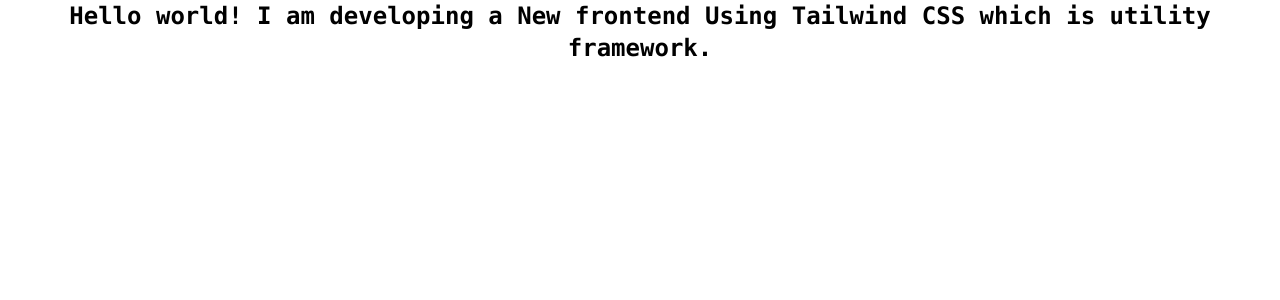
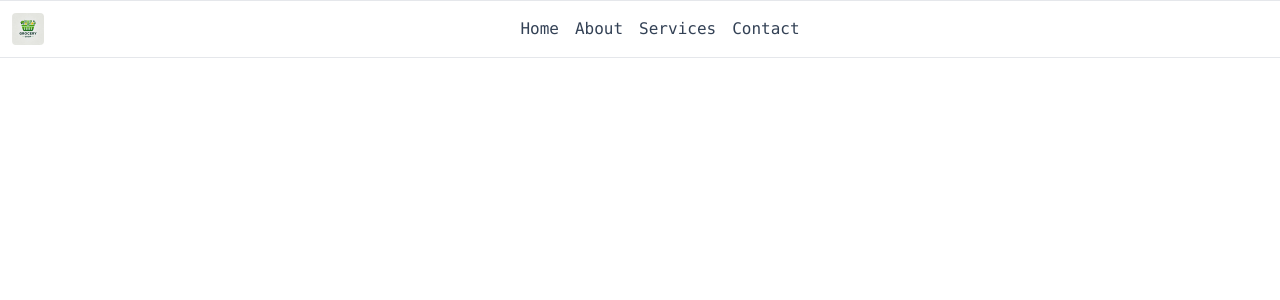
Before and after one commit to CodeWithDipankar/Grocery-Mangement-System, a React (Create React App) app in the folder frontend/: page / in a window 1280 px wide. Shown: the top 300 px of the page. Built offline with nearby package versions, Linux system fonts and the light colour scheme.

Commit message:
few changes in ui

```diff
--- a/frontend/package.json
+++ b/frontend/package.json
@@ -8,6 +8,7 @@
     "@testing-library/user-event": "^13.5.0",
     "react": "^18.3.1",
     "react-dom": "^18.3.1",
+    "react-router-dom": "^6.27.0",
     "react-scripts": "5.0.1",
     "web-vitals": "^2.1.4"
   },
--- a/frontend/src/App.jsx
+++ b/frontend/src/App.jsx
@@ -1,9 +1,23 @@
+// App.jsx
+import { BrowserRouter as Router, Routes, Route } from "react-router-dom";
+import Navbar from "./Navbar";
+// import Home from "./pages/Home";
+// import About from "./pages/About";
+// import Login from "./pages/Login";
+// import Contact from "./pages/Contact";
 
-export default function App() {
-  return (
-    <h1 className="text-2xl font-bold text-center font-mono">
-      Hello world!
-      I am developing a New frontend Using Tailwind CSS which is utility framework.
-    </h1>
-  )
+function App() {
+    return (
+        <Router>
+            <Navbar />
+            <Routes>
+                {/* <Route path="/" element={<Home />} />
+                <Route path="/about" element={<About />} />
+                <Route path="/login" element={<Login />} />
+                <Route path="/contact" element={<Contact />} /> */}
+            </Routes>
+        </Router>
+    );
 }
+
+export default App;
--- a/frontend/src/Navbar.jsx
+++ b/frontend/src/Navbar.jsx
@@ -0,0 +1,22 @@
+import { Link } from "react-router-dom";
+import logo from "./img/logo-grocery.jpg";
+import navbarLi from "./constant";
+
+export default function Navbar() {
+    return (
+        <div class="fixed top-0 left-0 w-full backdrop-blur-lg bg-transparent p-2 flex items-center border-y">
+            <div class="p-1">
+                <img class="h-8 w-8 rounded" src={logo} alt="Logo" />
+            </div>
+            <div class="flex-grow text-center text-slate-700 font-normal font-mono text-base">
+                <ul class="flex gap-4 justify-center">
+                    {navbarLi.map((item, index) => (
+                        <li key={index} class="hover:text-gray-500 cursor-pointer">
+                            <Link to={`/${item.toLowerCase()}`}>{item}</Link>
+                        </li>
+                    ))}
+                </ul>
+            </div>
+        </div>
+    );
+}
--- /dev/null
+++ b/frontend/src/constant.jsx
@@ -0,0 +1,3 @@
+// constant.js
+const navbarLi = ["Home", "About", "Services", "Contact"];
+export default navbarLi;
--- /dev/null
+++ b/frontend/src/test.jsx
@@ -0,0 +1,14 @@
+import logo from "./img/logo-grocery.jpg";
+
+export default function Test() {
+    return (
+        <div class="fixed top-0 left-0 w-full backdrop-blur-lg bg-black/60 p-2 flex items-center">
+            <div>
+                <img class="h-8 w-8 rounded" src={logo} alt="Logo" />
+            </div>
+            {/* <div class="ml-4 text-center text-white font-mono text-2xl">
+                Hi, I am a developer
+            </div> */}
+        </div>
+    );
+}
```
Also changed, not shown: frontend/src/img/logo-grocery.jpg (added), 1 other file (tests, documents, lock files or other folders).
